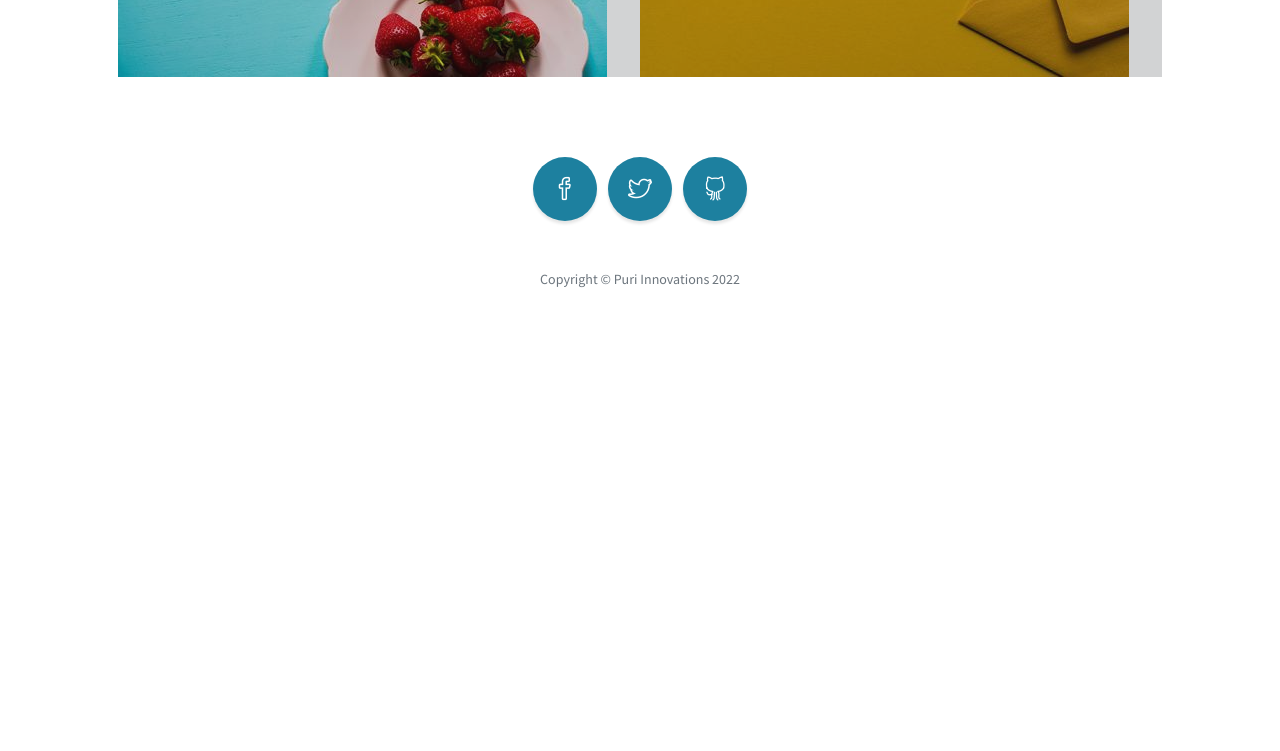
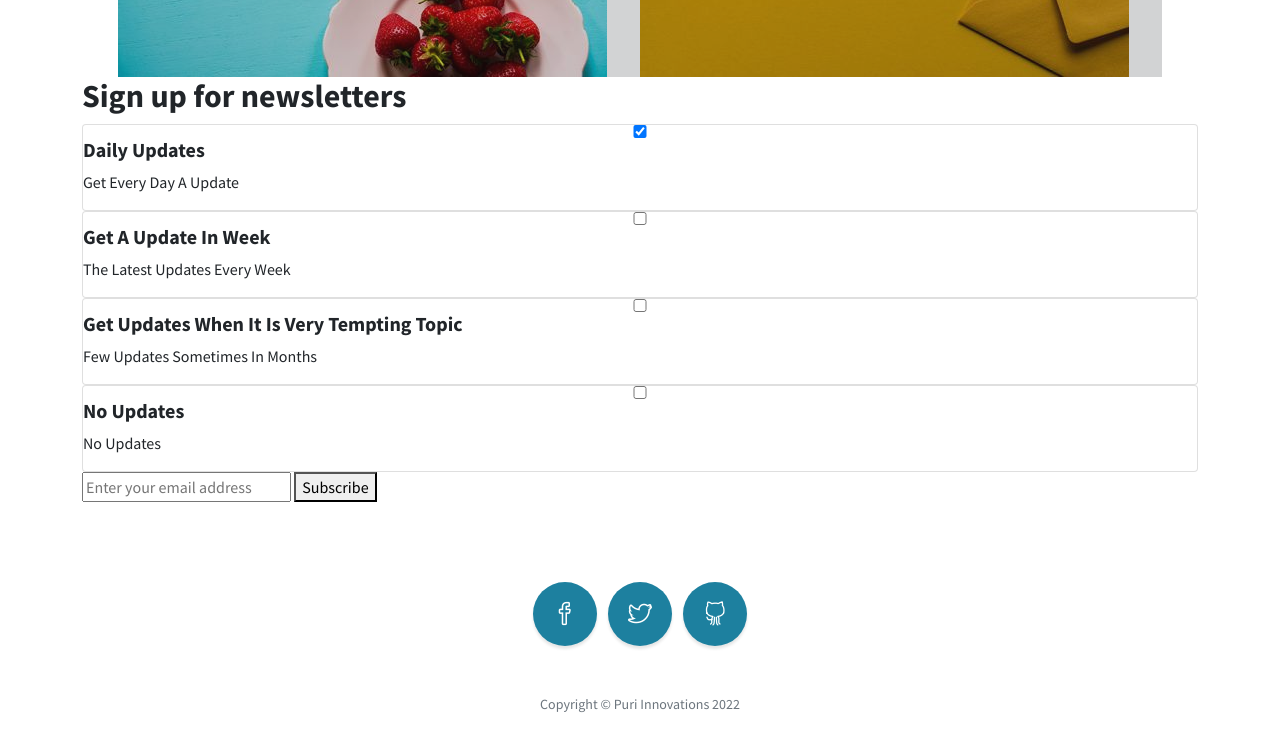
Before and after one commit to coder2708/iNSTAA.LINK, a plain HTML site: page index.html in a window 1280 px wide. Shown: the part 2104-2855 px from the top of the page. Before the commit the page ends 2594 px from the top, so only its background shows below. Drawn offline with nearby package versions, Linux system fonts and the light colour scheme.

Commit message:
Update index.html

```diff
--- a/index.html
+++ b/index.html
@@ -227,6 +227,58 @@
         </div> -->
         <!-- Footer-->
           <!-- Site footer -->
+		<main class="main">
+   <div class="container news flow">
+      <form
+  action="https://formspree.io/f/xwkzlkbz"
+  method="POST"
+>
+
+      <h2 class="news__title">Sign up for newsletters</h2>
+      <div class="news-grid">
+         <div class="card__group">
+            <div class="card active">
+               <input class="custom" name="check1" type="checkbox" id="check1" / checked>
+               <label for="check1">
+                  <h5>Daily Updates</h5>
+                  <p>Get Every Day A Update</p>
+               </label>
+            </div>
+            <div class="card">
+               <input name="check2"  class="custom" type="checkbox" id="check2" />
+               <label for="check2">
+                  <h5> Get A Update In Week</h5>
+                  <p>The Latest Updates Every Week</p>
+               </label>
+            </div>
+         </div>
+         <div class="card__group">
+            <div class="card">
+               <input name="check3"  class="custom" type="checkbox" id="check3" />
+               <label for="check3">
+                  <h5>Get Updates When It Is Very Tempting Topic</h5>
+                  <p>Few Updates Sometimes In Months</p>
+               </label>
+            </div>
+            <div class="card">
+               <input name="check4"  class="custom" type="checkbox" id="check4" />
+               <label for="check4">
+                  <h5>No Updates</h5>
+                  <p>No Updates </p>
+               </label>
+            </div>
+         </div>
+
+      </div>
+      <div class="news__form">
+         <input name="email" type="email" placeholder="Enter your email address" />
+         <button type="submit" class="news__btn">Subscribe</button>
+      </div>
+      </div>
+   </div>
+</main>
+<!-- partial -->
+</form>
           <footer style=" margin-top: auto;" class="footer text-center">
             <div class="container px-4 px-lg-5">
                 <ul class="list-inline mb-5">
```
